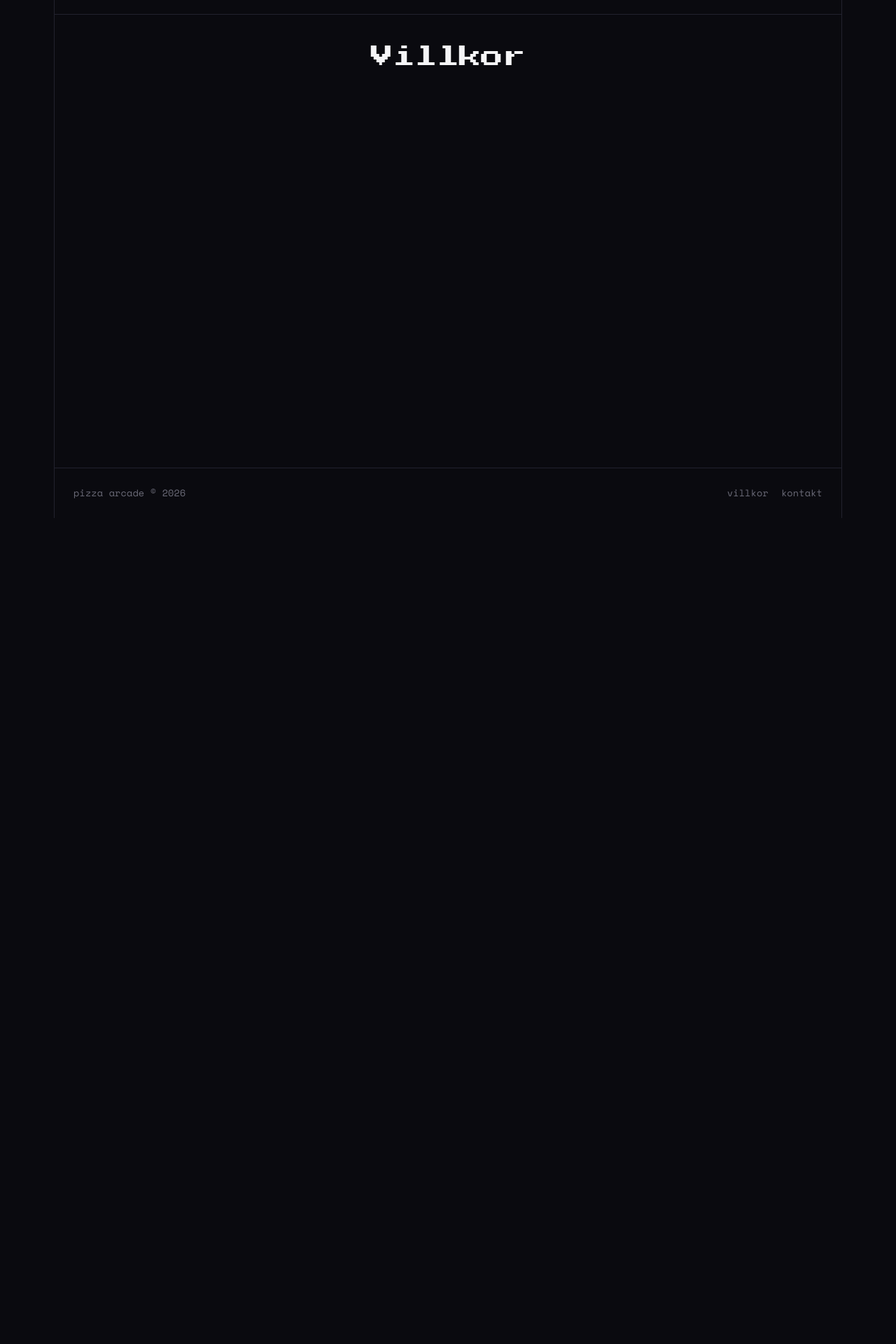
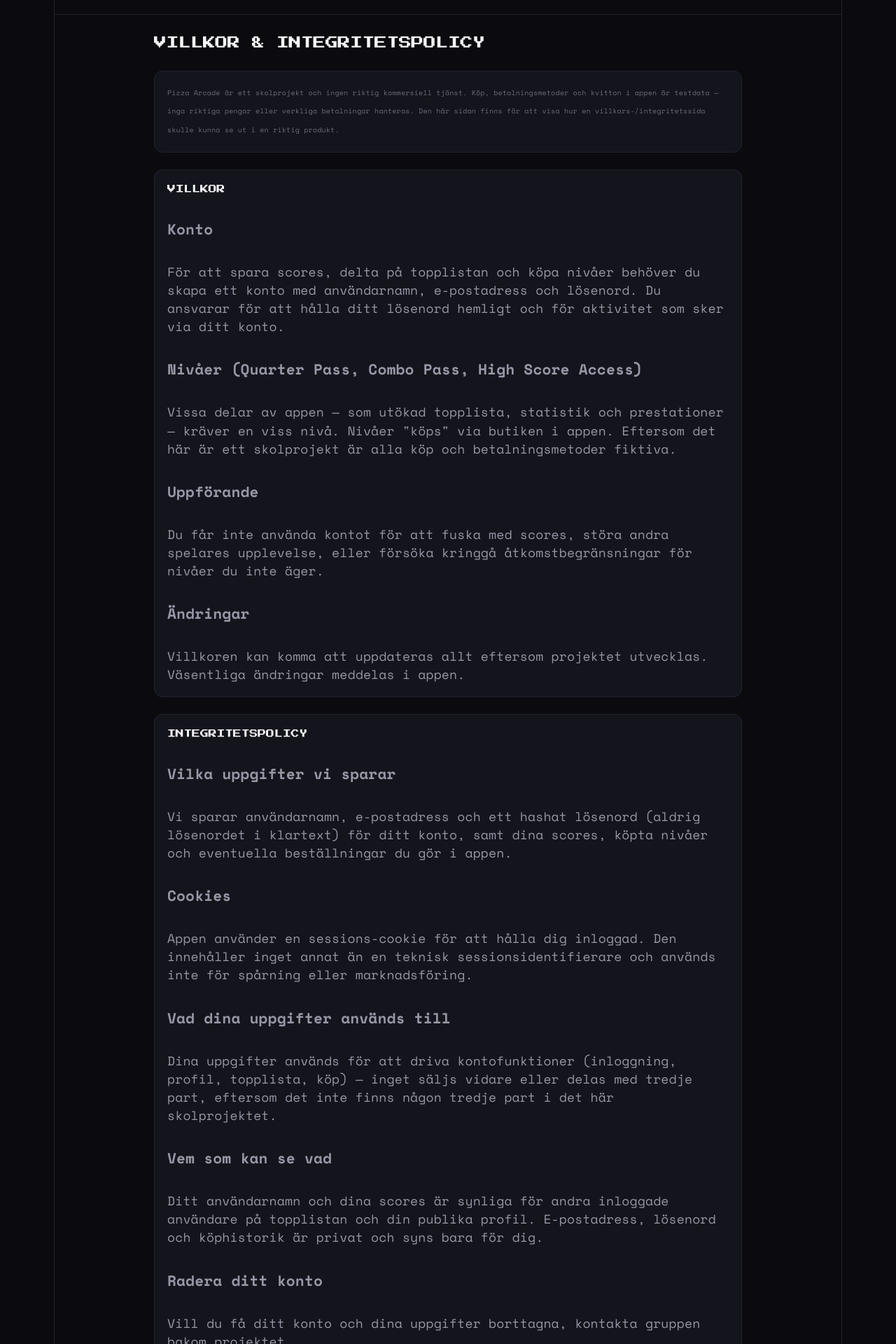
Before and after one commit to niloscar/game-monetization, a React (Vite) app in the folder frontend/: page /terms in a window 1280 px wide. Shown: the part 60-1980 px from the top of the page at 70% size. Before the commit the page ends 800 px from the top, so only its background shows below. Built offline with nearby package versions, Linux system fonts and the light colour scheme; no server answers.

Commit message:
Added terms and conditions

```diff
--- a/frontend/src/pages/TermsPage.tsx
+++ b/frontend/src/pages/TermsPage.tsx
@@ -1,9 +1,94 @@
 const TermsPage = () => {
-    return (
-        <div>
-            <h1>Villkor</h1>
+  return (
+    <div className="score-page">
+      <div className="page-title">
+        <h1>VILLKOR & INTEGRITETSPOLICY</h1>
+      </div>
+
+      <div className="card">
+        <p className="profile-meta">
+          Pizza Arcade är ett skolprojekt och ingen riktig kommersiell tjänst. Köp,
+          betalningsmetoder och kvitton i appen är testdata — inga riktiga pengar eller
+          verkliga betalningar hanteras. Den här sidan finns för att visa hur en
+          villkors-/integritetssida skulle kunna se ut i en riktig produkt.
+        </p>
+      </div>
+
+      {/* ================= VILLKOR ================= */}
+      <div className="card">
+        <div className="card-head">
+          <h2>VILLKOR</h2>
         </div>
-    )
-}
 
-export default TermsPage
+        <h3>Konto</h3>
+        <p>
+          För att spara scores, delta på topplistan och köpa nivåer behöver du skapa ett
+          konto med användarnamn, e-postadress och lösenord. Du ansvarar för att hålla ditt
+          lösenord hemligt och för aktivitet som sker via ditt konto.
+        </p>
+
+        <h3>Nivåer (Quarter Pass, Combo Pass, High Score Access)</h3>
+        <p>
+          Vissa delar av appen — som utökad topplista, statistik och prestationer — kräver
+          en viss nivå. Nivåer "köps" via butiken i appen. Eftersom det här är ett
+          skolprojekt är alla köp och betalningsmetoder fiktiva.
+        </p>
+
+        <h3>Uppförande</h3>
+        <p>
+          Du får inte använda kontot för att fuska med scores, störa andra spelares
+          upplevelse, eller försöka kringgå åtkomstbegränsningar för nivåer du inte äger.
+        </p>
+
+        <h3>Ändringar</h3>
+        <p>
+          Villkoren kan komma att uppdateras allt eftersom projektet utvecklas. Väsentliga
+          ändringar meddelas i appen.
+        </p>
+      </div>
+
+      {/* ================= INTEGRITETSPOLICY ================= */}
+      <div className="card">
+        <div className="card-head">
+          <h2>INTEGRITETSPOLICY</h2>
+        </div>
+
+        <h3>Vilka uppgifter vi sparar</h3>
+        <p>
+          Vi sparar användarnamn, e-postadress och ett hashat lösenord (aldrig lösenordet i
+          klartext) för ditt konto, samt dina scores, köpta nivåer och eventuella beställningar
+          du gör i appen.
+        </p>
+
+        <h3>Cookies</h3>
+        <p>
+          Appen använder en sessions-cookie för att hålla dig inloggad. Den innehåller inget
+          annat än en teknisk sessionsidentifierare och används inte för spårning eller
+          marknadsföring.
+        </p>
+
+        <h3>Vad dina uppgifter används till</h3>
+        <p>
+          Dina uppgifter används för att driva kontofunktioner (inloggning, profil,
+          topplista, köp) — inget säljs vidare eller delas med tredje part, eftersom det
+          inte finns någon tredje part i det här skolprojektet.
+        </p>
+
+        <h3>Vem som kan se vad</h3>
+        <p>
+          Ditt användarnamn och dina scores är synliga för andra inloggade användare på
+          topplistan och din publika profil. E-postadress, lösenord och köphistorik är
+          privat och syns bara för dig.
+        </p>
+
+        <h3>Radera ditt konto</h3>
+        <p>
+          Vill du få ditt konto och dina uppgifter borttagna, kontakta gruppen bakom
+          projektet.
+        </p>
+      </div>
+    </div>
+  );
+};
+
+export default TermsPage;
```
